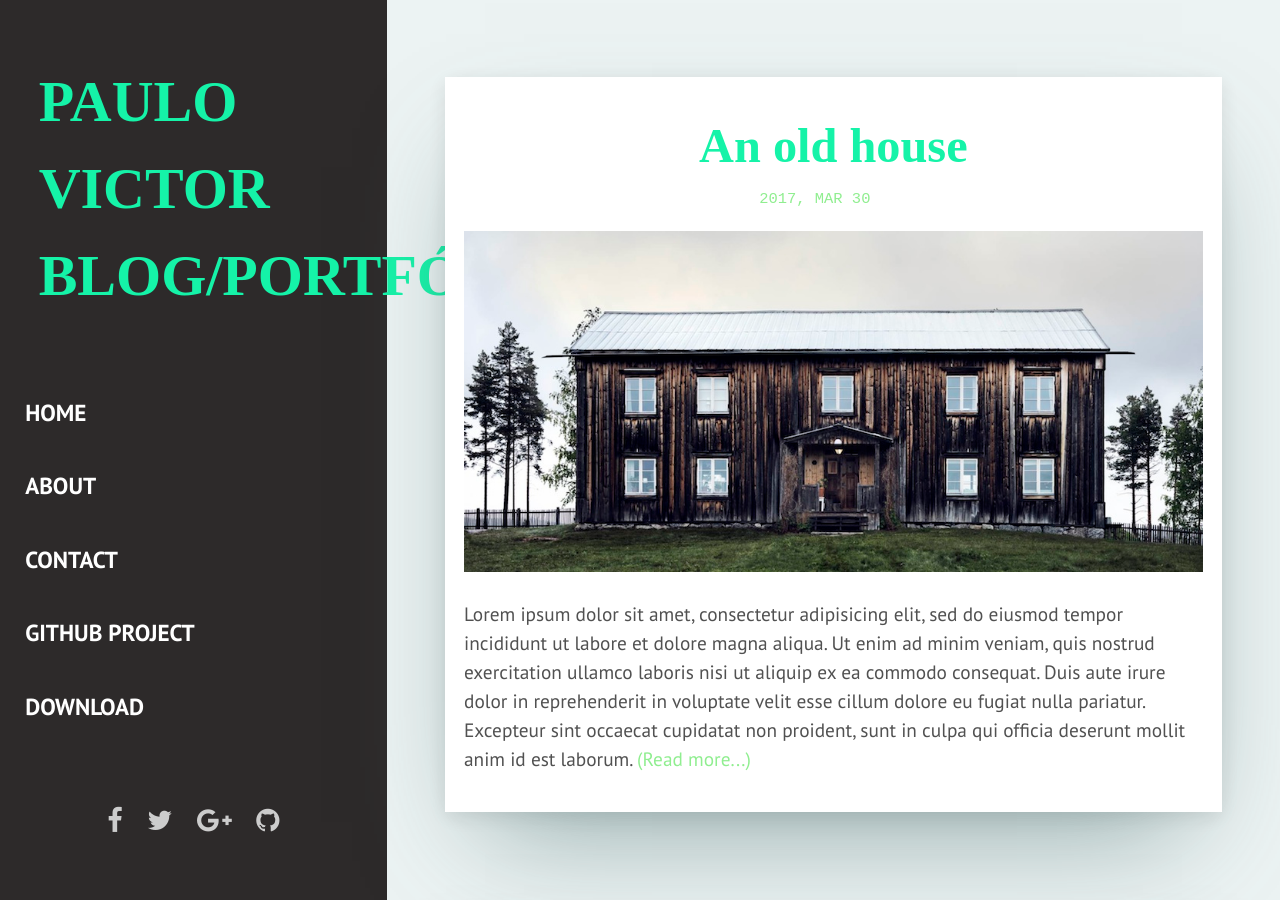
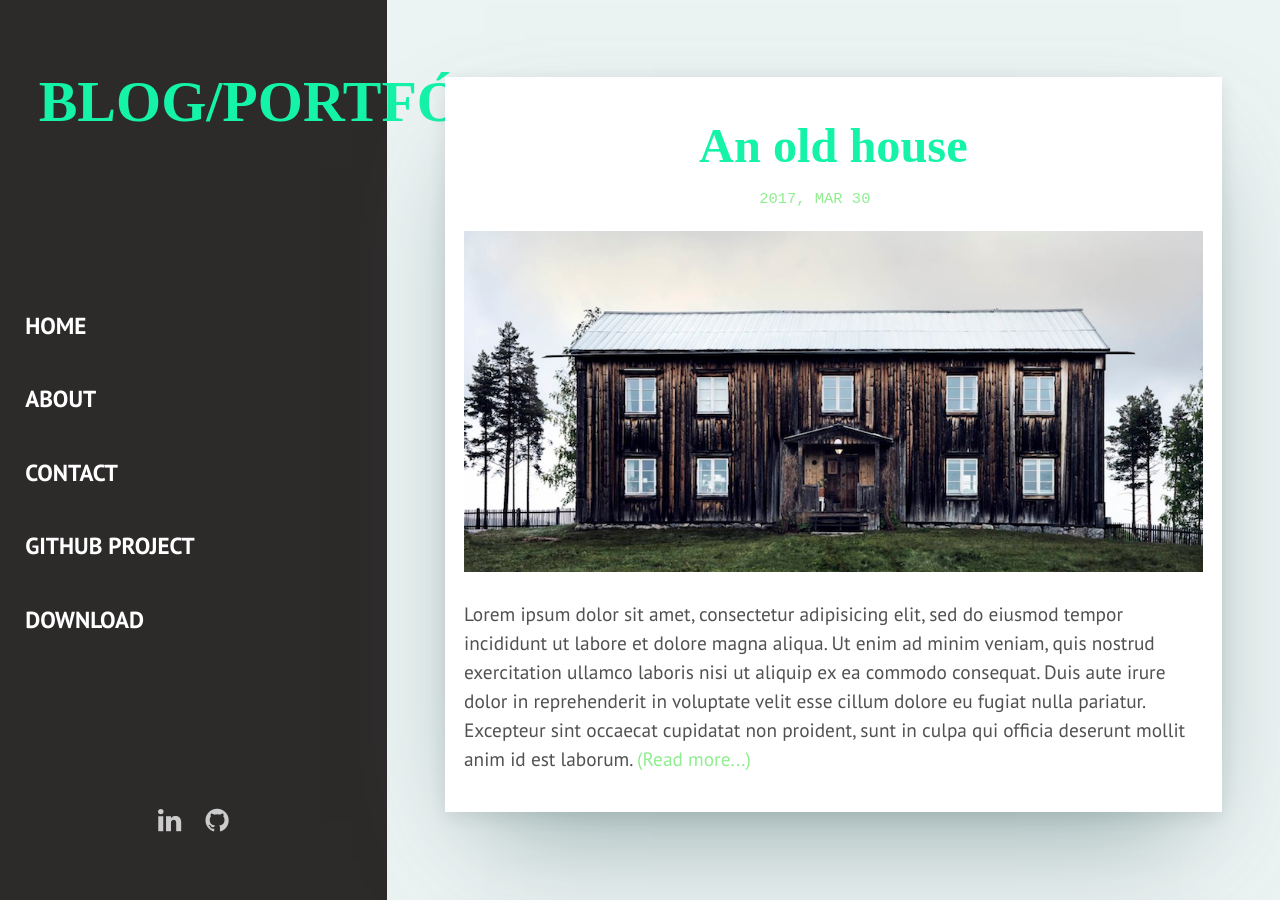
Before and after one commit to PauloVictorSantos/portfolio, a Jekyll site: the page built from index.html, in a window 1280 px wide and 900 px high. Built offline with Jekyll 4.4.1, drawn with Linux system fonts in a browser that asks for light colours; some web fonts are replaced; the list of posts is cut into pages by our own code.

Commit message:
alterando redes sociais

```diff
--- a/_config.yml
+++ b/_config.yml
@@ -1,5 +1,5 @@
 # Profile information
-name: Paulo Victor Blog/Portfólio
+name: Blog/Portfólio
 title: Fresh - Free Jekyll Theme
 description: > # this means to ignore newlines until "baseurl:"
   Write an awesome description for your new site here. You can edit this
@@ -13,7 +13,8 @@ url: "https://paulovictorsantos.github.io/portfolio/" # the base hostname & prot
 facebook: #Add your Facebook
 twitter: #Add your Twitter
 google-plus: #Add your Google+
-github: #Add your Github
+github: PauloVictorSantos
+linkedin: paulovictorln/
 
 # Contact form
 email: #your-email@domain.com
--- a/_includes/sidebar.html
+++ b/_includes/sidebar.html
@@ -14,9 +14,7 @@
     </menu>
 
     <div class="sidebar-social">
-      <li class="social-items"><a href="https://www.facebook.com/{{site.facebook}}" class="social-links"><i class="social-icons fa fa-facebook" aria-hidden="true"></i></a></li>
-      <li class="social-items"><a href="https://twitter.com/{{site.twitter}}" class="social-links"><i class="social-icons fa fa-twitter" aria-hidden="true"></i></a></li>
-      <li class="social-items"><a href="https://plus.google.com/{{site.google-plus}}" class="social-links"><i class="social-icons fa fa-google-plus" aria-hidden="true"></i></a></li>
+      <li class="social-items"><a href="https://www.linkedin.com/in/{{site.linkedin}}" class="social-links"><i class="social-icons fa fa-linkedin" aria-hidden="true"></i></a></li>
       <li class="social-items"><a href="https://github.com/{{site.github}}" class="social-links"><i class="social-icons fa fa-github" aria-hidden="true"></i></a></li>
     </div>
 
```
